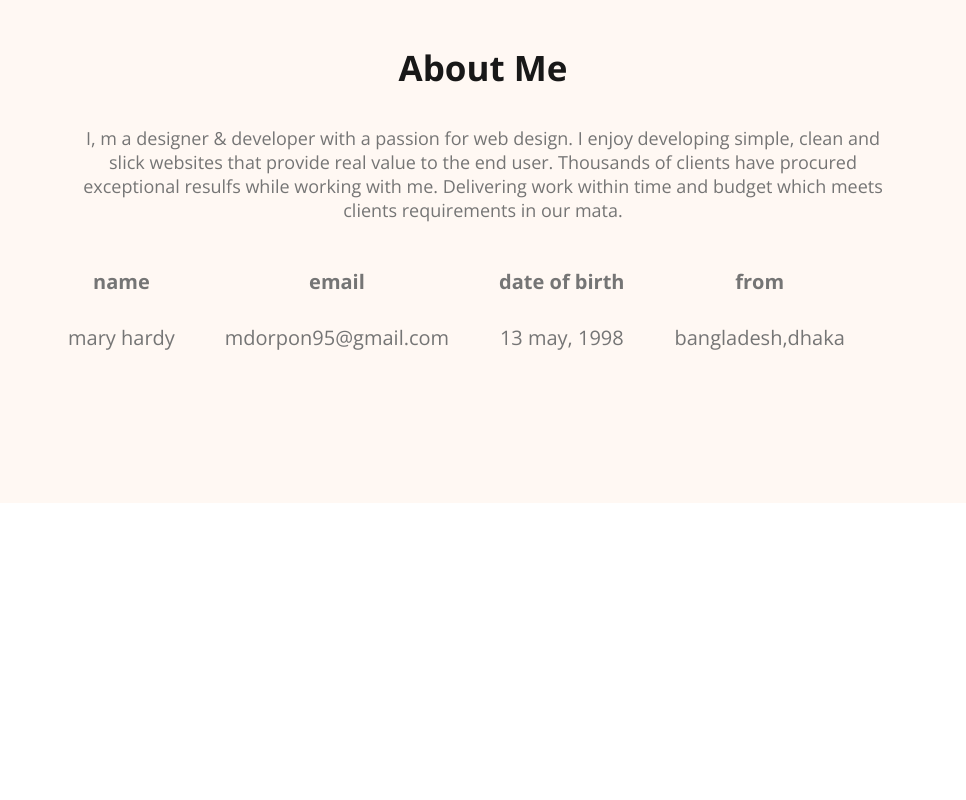
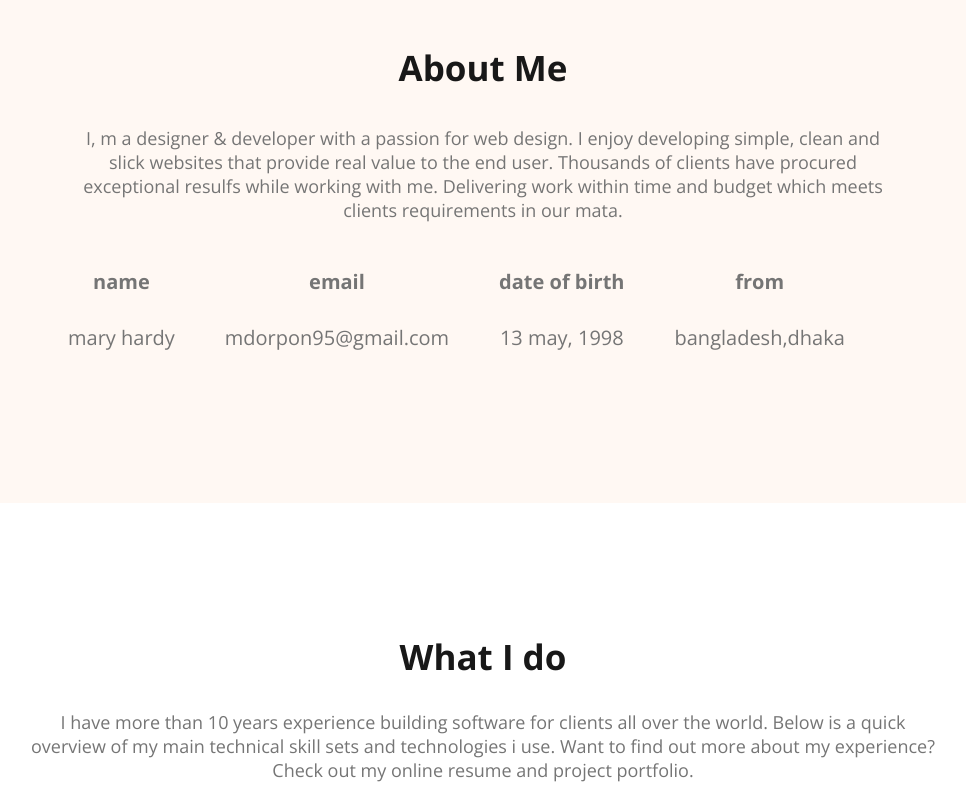
Before and after one commit to orpon95/portfolio-website, a plain HTML site: page index.html in a window 1280 px wide. Shown: the part 1091-1891 px from the top of the page, without its empty margins (157-1123 px from the left). Before the commit the page ends 1602 px from the top, so only its background shows below. Drawn offline with nearby package versions, Linux system fonts and the light colour scheme.

Commit message:
what-i-do section done

```diff
--- a/index.html
+++ b/index.html
@@ -79,6 +79,16 @@
 
             </div>
         </section>
+        <section class="what-i-do">
+            <h2>What I do</h2>
+            <p>I have more than 10 years experience building software for clients all over the world. Below is a quick <br>
+                 overview of my main technical skill sets and technologies i use. Want to find out more about my experience? <br>
+                  Check out my online resume and project portfolio.</p>
+
+
+
+
+        </section>
 
     </main>
     <footer>
--- a/style.css
+++ b/style.css
@@ -148,3 +148,25 @@ main {
     font-weight: 400;
     line-height: 30px;
 }
+
+.what-i-do>h2 {
+    color: #181818;
+    text-align: center;
+
+    font-size: 35px;
+
+    font-weight: 700;
+    margin-top: 130px;
+
+}
+
+.what-i-do>p {
+    color:  #757575;
+    text-align: center;
+
+    font-size: 18px;
+
+    font-weight: 400;
+    margin-top: 30px;
+
+}
```
